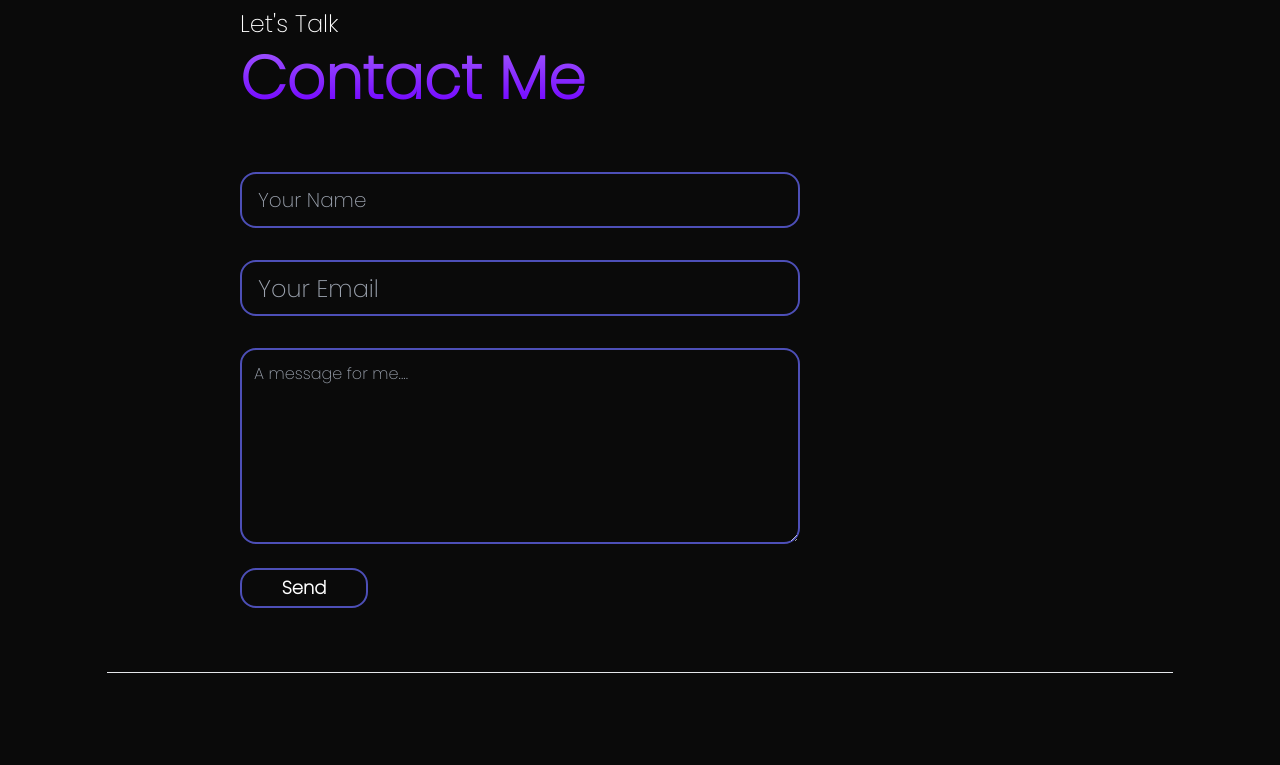
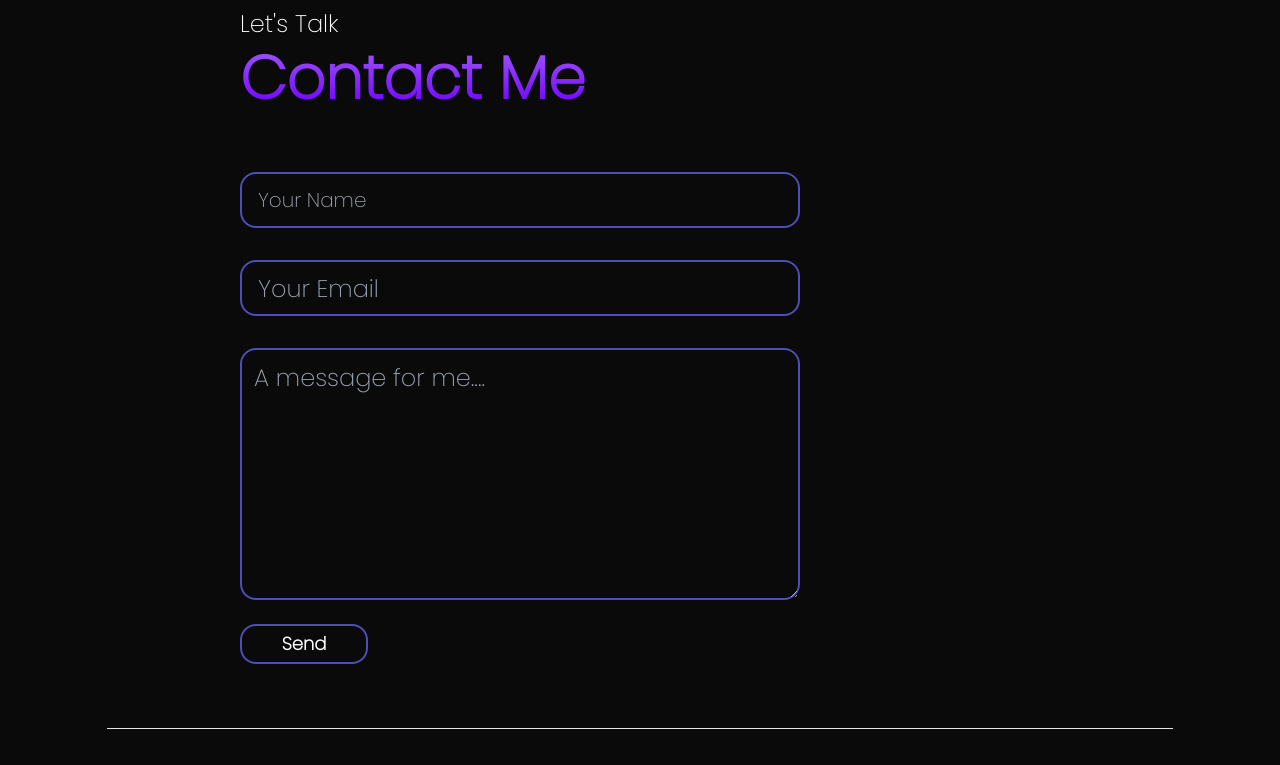
Before and after one commit to avinashkin/my-portfolio, a React (Create React App) app: page / in a window 1280 px wide. Shown: the part 4442-5207 px from the top of the page. Built offline with nearby package versions, Linux system fonts and the light colour scheme.

Commit message:
Resume Updated

```diff
--- a/src/components/ContactMe.js
+++ b/src/components/ContactMe.js
@@ -75,7 +75,7 @@ const ContactMe = () => {
                     placeholder="A message for me...."
                     onChange={(e) => setMessage(e.target.value)}
                     value={message}
-                    className="rounded-2xl border-2 border-indigo-500/75 bg-transparent p-3 text-white mt-8"
+                    className="rounded-2xl border-2 border-indigo-500/75 bg-transparent text-xl sm:text-2xl p-3 text-white mt-8"
                 />
                 <button className="mt-6 text-white font-extrabold text-lg rounded-2xl border-2 border-indigo-500/75 w-32 h-10" type="submit">
                     {isLoading ? <i className="fa-solid fa-spinner fa-spin" style={{color: "#ffffff"}}></i> : "Send"}
```
Also changed, not shown: 2 other files (tests, documents, lock files or other folders).
